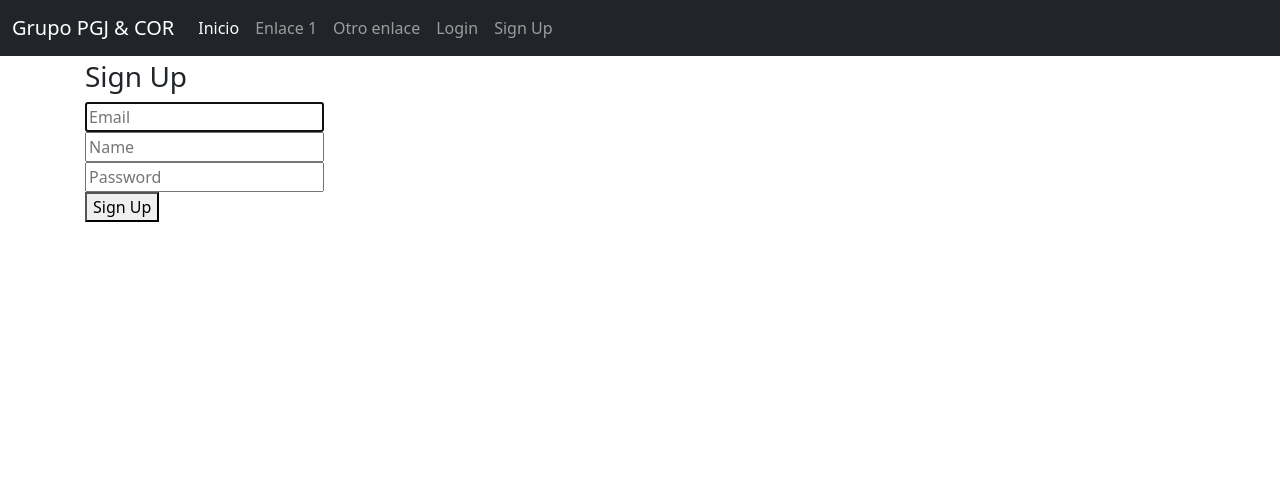
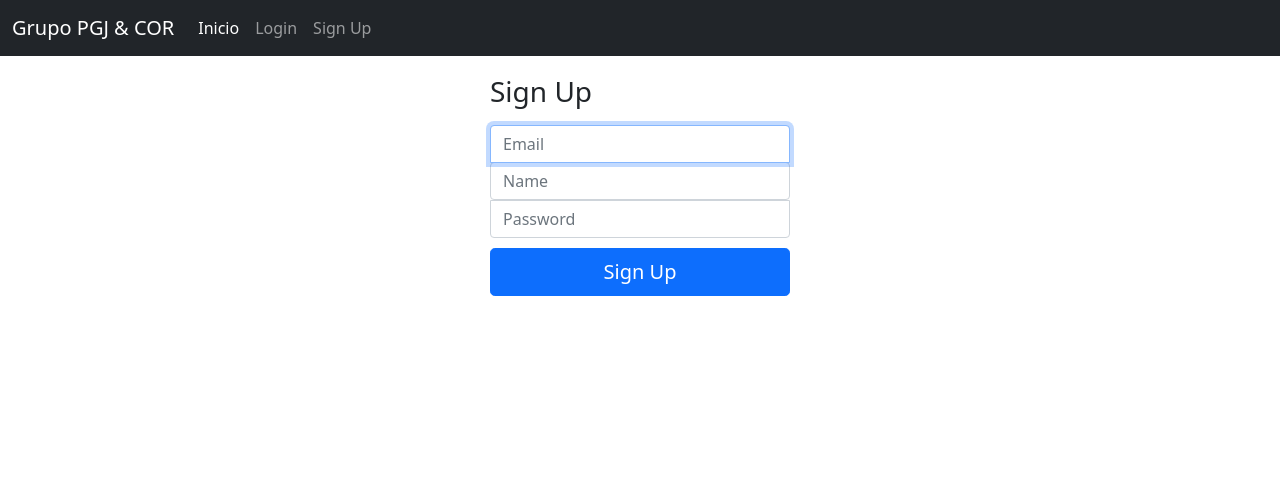
Before and after one commit to carlos-or5/SSDD, a Flask app: page /register in a window 1280 px wide. Shown: the top 495 px of the page. Run offline with Flask 2, Linux system fonts and the light colour scheme; some libraries are stand-ins or nearby versions.

Commit message:
Register implementado

```diff
--- a/frontend/app/app.py
+++ b/frontend/app/app.py
@@ -75,7 +75,7 @@ def register():
                 user = User(response_json.get("id"), response_json.get("name"), form.email.data.encode('utf-8'),
                             form.password.data.encode('utf-8'))
                 users.append(user)
-                login_user(user, remember=form.remember_me.data)
+                login_user(user)
                 return redirect(url_for('index'))
 
         return render_template('signup.html', form=form,  error=error)
@@ -94,7 +94,7 @@ def logout():
 @login_manager.user_loader
 def load_user(user_id):
     for user in users:
-        if user.id == int(user_id):
+        if user.id == user_id:
             return user
     return None
 
--- a/frontend/app/templates/base.html
+++ b/frontend/app/templates/base.html
@@ -43,12 +43,6 @@
         <ul class="navbar-nav me-auto mb-2 mb-md-0">
           <li class="nav-item">
             <a class="nav-link active" aria-current="page" href="#">Inicio</a>
-          </li>
-          <li class="nav-item">
-            <a class="nav-link" href="#">Enlace 1</a>
-          </li>
-          <li class="nav-item">
-            <a class="nav-link" href="#">Otro enlace</a>
           </li>
 
           {% if current_user.is_authenticated %}
--- a/frontend/app/templates/profile.html
+++ b/frontend/app/templates/profile.html
@@ -2,6 +2,6 @@
 
 {% block content %}
 <h1 class="title">
-    Welcome, {{current_user.name}}!! {{current_user.email}}
+    Welcome, {{current_user.name}}! Email: {{current_user.email.decode()}}
 </h1>
 {% endblock %}
--- a/frontend/app/templates/signup.html
+++ b/frontend/app/templates/signup.html
@@ -6,9 +6,9 @@
 {% endblock %}
 
 {% block content %}
-<div class="column is-4 is-offset-4">
-    <h3 class="title">Sign Up</h3>
-    <div class="box">
+<div class="form-signin">
+    <h3 class="h3 mb-3 fw-normal">Sign Up</h3>
+    <div class="form-floating">
         {% with messages = get_flashed_messages() %}
             {% if messages %}
                 <div class="notification is-danger">
@@ -18,25 +18,25 @@
         {% endwith %}
 
         <form method="POST" action="/register">
-            <div class="field">
+            <div class="form-floating">
                 <div class="control">
-                    <input class="input is-large" type="email" name="email" placeholder="Email" autofocus="">
+                    <input id="floatingInput" class="form-control" type="email" name="email" placeholder="Email" autofocus="">
                 </div>
             </div>
 
-            <div class="field">
+            <div class="form-floating">
                 <div class="control">
-                    <input class="input is-large" type="text" name="name" placeholder="Name" autofocus="">
+                    <input id="floatingInput" class="form-control" type="text" name="name" placeholder="Name" autofocus="">
                 </div>
             </div>
 
-            <div class="field">
+            <div class="form-floating">
                 <div class="control">
-                    <input class="input is-large" type="password" name="password" placeholder="Password">
+                    <input id="floatingPassword" class="form-control" type="password" name="password" placeholder="Password">
                 </div>
             </div>
 
-            <button class="button is-block is-info is-large is-fullwidth" type="submit">Sign Up</button>
+            <button class="w-100 btn btn-lg btn-primary" type="submit">Sign Up</button>
         </form>
         {% if error %}
             <p class="error"><strong>Error:</strong> {{ error }}
```
Also changed, not shown: 1 other file.
